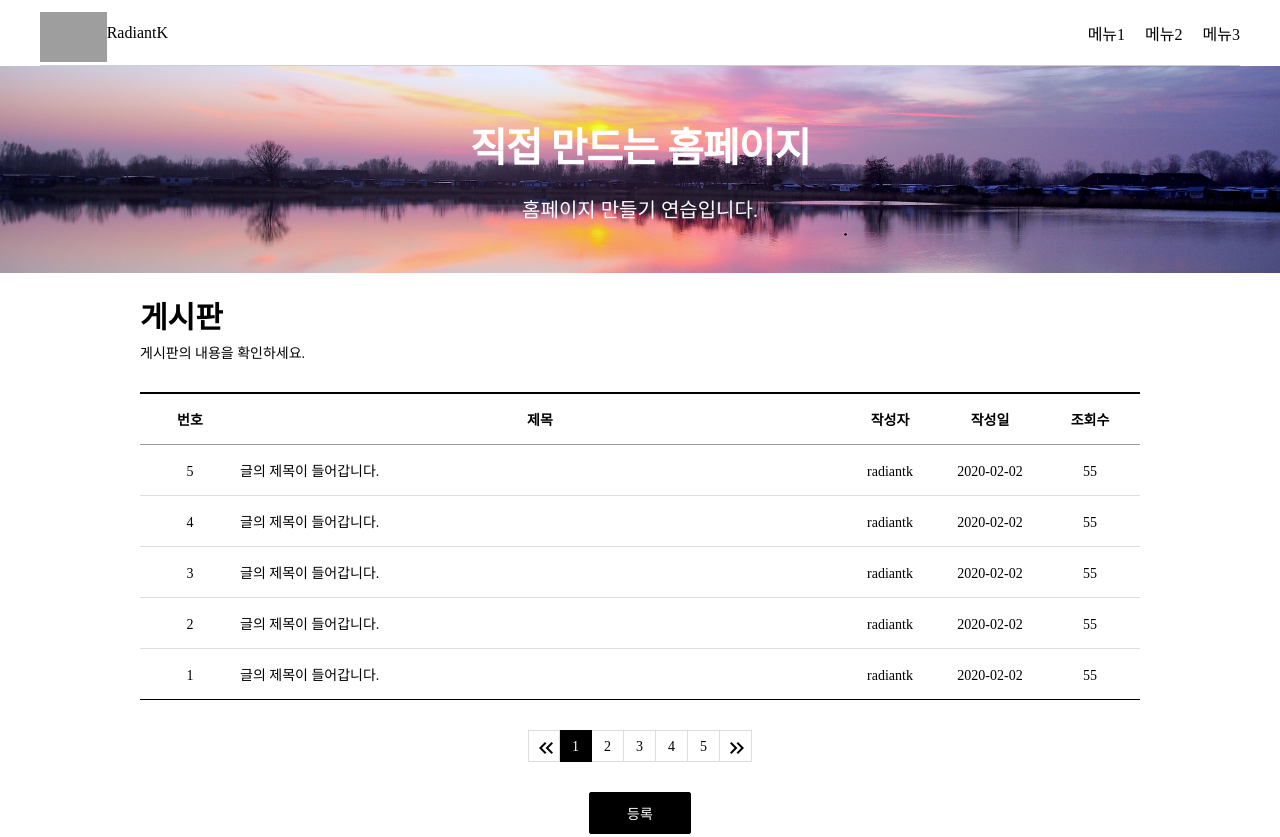
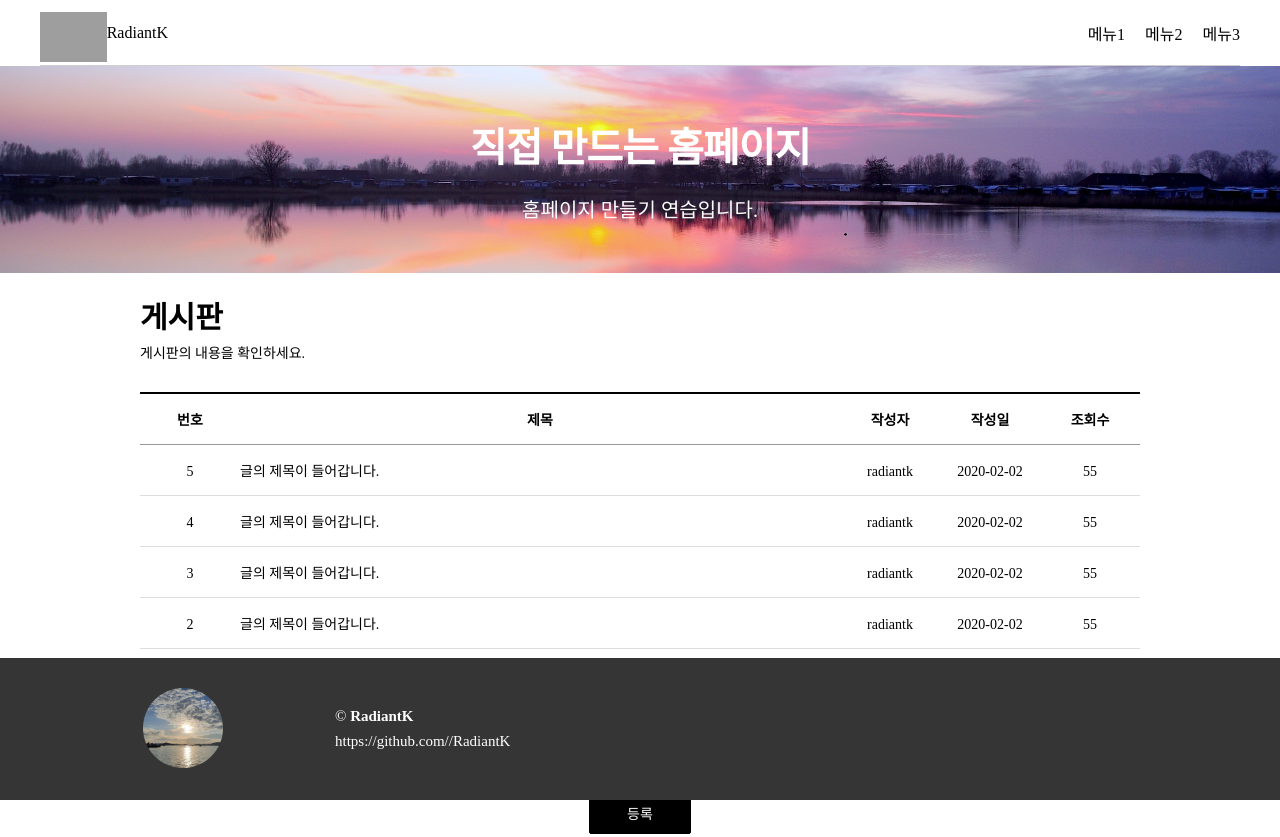
Before and after one commit to RadiantK/create-homepage, a plain HTML site: page index.html in a window 1280 px wide. Shown: the top 837 px of the page. Drawn offline with Linux system fonts and the light colour scheme; grey boxes are pictures that could not be loaded.

Commit message:
Footer 수정
Footer 하단 고정

```diff
--- a/css/index.css
+++ b/css/index.css
@@ -92,12 +92,16 @@ header {
 footer {
   display: block;
   background-color: #363535;
+  position: fixed;
+  width: 100%;
+  bottom: 0;
 }
 
 footer .inner {
   display : flex;
   align-items: center;
   padding: 30px;
+  /* 높이를 지정하지 않도록 한다. */
 }
 
 footer .logo_img img {
@@ -114,4 +118,5 @@ footer .inner > div:last-child {
   flex: 9;
   color: #fff;
   font-size: 15px;
+  line-height: 170%;
 }
```
